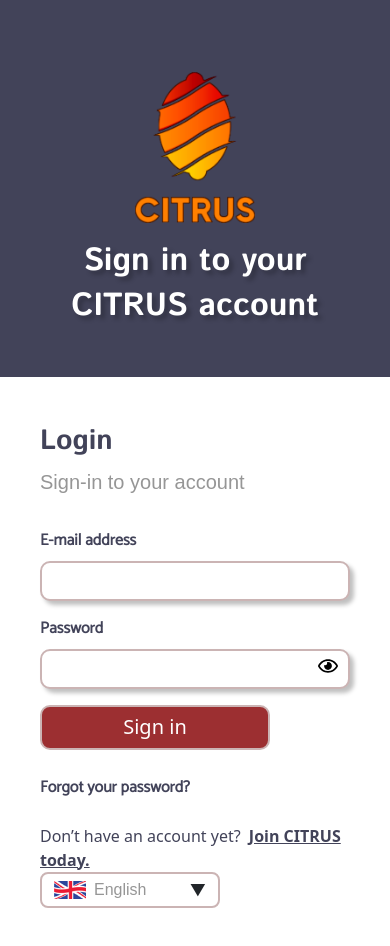
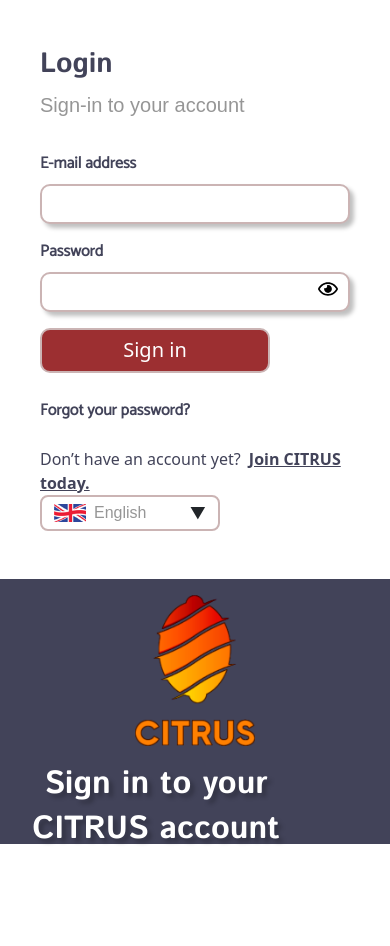
Before and after one commit to filipecosgom/ProjectCitrus, a React (Create React App) app in the folder frontend/: page / in a window 390 px wide. Shown: the top 946 px of the page. After the commit the page ends 852 px from the top, so only its background shows below. Built offline with nearby package versions, Linux system fonts and the light colour scheme; a web font is replaced by a local one.

Commit message:
Frontend - Refactor aos nomes dos containers e divs left e right

```diff
--- a/frontend/src/pages/login/Login.css
+++ b/frontend/src/pages/login/Login.css
@@ -1,5 +1,4 @@
 /* LOGIN PAGE STYLES */
-
 
 /* CONTAINER */
 .login-container {
@@ -9,7 +8,7 @@
 }
 
 /* BRANDING À ESQUERDA */
-.logo-container {
+.register-logo-container {
   background-color: var(--blue);
   flex: 1;
   display: flex;
@@ -34,7 +33,7 @@
   /* Sizing */
   text-align: center;
   max-width: 280px; /* Matches logo width for visual harmony */
-  font-size: var( --font-size-title);
+  font-size: var(--font-size-title);
   font-family: var(--font-family-heading);
   font-weight: var(--font-weight-bold);
   text-shadow: var(--shadow-text);
@@ -62,7 +61,7 @@
 }
 
 .login-title {
-  color:var(--blue);
+  color: var(--blue);
   font-family: var(--font-family-heading);
   font-weight: var(--font-weight-bold);
   font-size: var(--font-size-title);
@@ -185,7 +184,7 @@
     width: 100vw;
     max-width: 100vw;
     min-width: 0;
-    height: auto;      /* <-- ocupa só o necessário */
+    height: auto; /* <-- ocupa só o necessário */
     min-height: 0 !important;
     border-radius: 0;
     box-shadow: none;
@@ -198,8 +197,8 @@
     width: 100vw;
     max-width: 100vw;
     min-width: 0;
-    height: auto !important;      /* <-- ocupa o resto */
-    flex: 1;                      /* <-- ocupa o espaço restante */
+    height: auto !important; /* <-- ocupa o resto */
+    flex: 1; /* <-- ocupa o espaço restante */
     min-height: 0 !important;
     border-radius: 0;
     box-shadow: none;
@@ -240,7 +239,7 @@
   }
   .login-left {
     height: 15vh;
-   /*height: 0 !important;*/
+    /*height: 0 !important;*/
   }
   .login-right {
     width: 100vw;
--- a/frontend/src/pages/login/Login.js
+++ b/frontend/src/pages/login/Login.js
@@ -15,22 +15,14 @@
   return (
     <div className="login-container">
       {/* DIVISÃO DO LOGO */}
-        <div className="logo-container">
-          <img
-            src={citrusLogo}
-            alt="CITRUS Logo"
-            className="login-logo"
-          />
-          <div className="logo-undertitle">
-            Sign in to your CITRUS account
-          </div>
+      <div className="register-logo-container">
+        <img src={citrusLogo} alt="CITRUS Logo" className="login-logo" />
+        <div className="logo-undertitle">Sign in to your CITRUS account</div>
       </div>
       {/* FORMULÁRIO */}
       <div className="loginform-container">
         <h1 className="login-title">Login</h1>
-          <div className="login-subtitle">
-            Sign-in to your account
-          </div>
+        <div className="login-subtitle">Sign-in to your account</div>
         <form className="login-form">
           <div className="login-fields">
             <div className="login-field">
--- a/frontend/src/pages/register/Register.css
+++ b/frontend/src/pages/register/Register.css
@@ -14,7 +14,7 @@
 }
 
 /* FORMULÁRIO À ESQUERDA */
-.register-left {
+.register-form-container {
   min-width: 320px;
   display: flex;
   flex: 1;
@@ -130,7 +130,7 @@
 }
 
 /* BRANDING À DIREITA */
-.register-right {
+.register-logo-container {
   min-width: 240px;
   background: #424359;
   display: flex;
@@ -149,7 +149,7 @@
   height: auto;
 }
 
-.register-right-title {
+.register-logo-container-title {
   font-family: "Istok Web", sans-serif;
   font-weight: bold;
   font-size: 28px;
@@ -168,8 +168,8 @@
     height: 100vh !important;
     min-height: 0 !important;
   }
-  .register-left,
-  .register-right {
+  .register-form-container,
+  .register-logo-container {
     width: 100vw;
     max-width: 100vw;
     min-width: 0;
@@ -216,11 +216,13 @@
     box-shadow: none;
     border-radius: 0;
   }
-  .register-right {
-    display: none !important;
-    height: 0 !important;
+  .register-logo-container {
+    display: flex;
+    order: 1;
+    /* height: 0 !important; */
   }
-  .register-left {
+  .register-form-container {
+    order: 2;
     width: 100vw;
     min-width: 0;
     padding: 24px 8px 24px 8px;
@@ -254,8 +256,8 @@
     margin-right: 0;
     padding-left: 0;
     padding-right: 0;
-    text-align: right;
-    align-items: flex-end;
+    text-align: left;
+    /*align-items: flex-end;*/
   }
   .register-input {
     width: 100% !important;
--- a/frontend/src/pages/register/Register.js
+++ b/frontend/src/pages/register/Register.js
@@ -28,7 +28,7 @@
   return (
     <div className={`register-container d-flex ${animationClass}`}>
       {/* Formulário à esquerda */}
-      <div className="register-left">
+      <div className="register-form-container">
         <h1 className="register-title">Welcome to CITRUS</h1>
         <div className="register-subtitle">Register Your Account</div>
         <form className="register-form">
@@ -141,14 +141,14 @@
         </div>
       </div>
       {/* Branding à direita */}
-      <div className="register-right d-flex flex-grow-1 flex-column align-items-center">
+      <div className="register-logo-container d-flex flex-grow-1 flex-column align-items-center">
         <img
           src={citrusLogo}
           alt="CITRUS Logo"
           className="register-logo"
           width={280}
         />
-        <div className="register-right-title hide-on-tablet-mobile">
+        <div className="register-logo-container-title hide-on-tablet-mobile">
           Join the CITRUS community!
         </div>
       </div>
```
Lines whose indentation alone changed are shown as unchanged.
